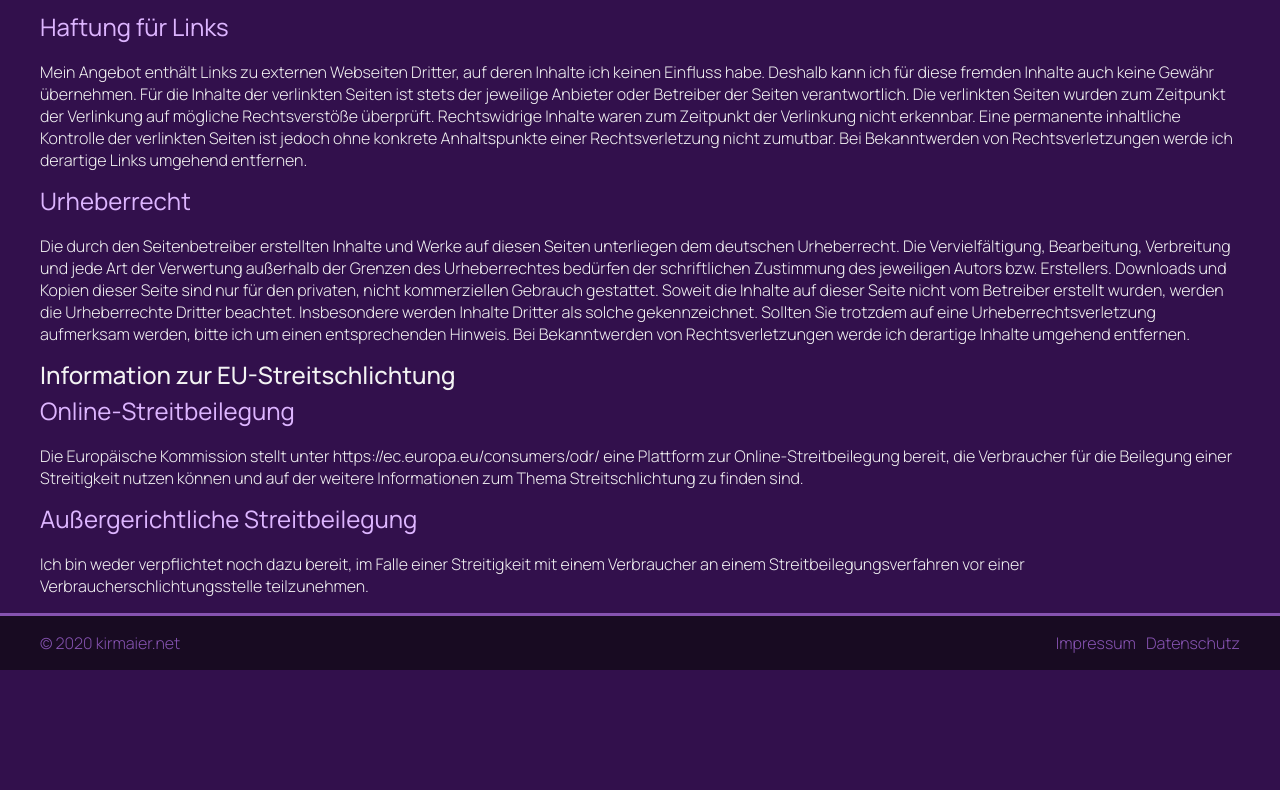
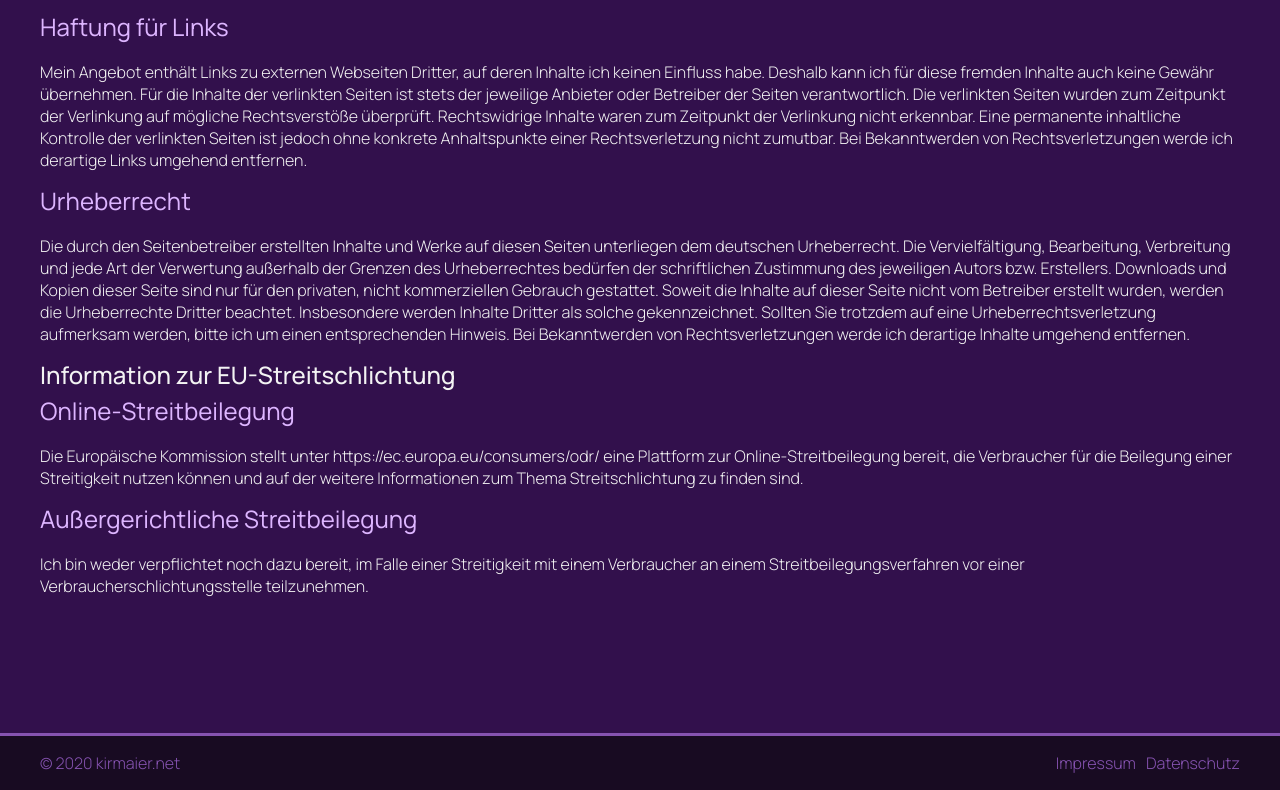
Before and after one commit to felixk76/kirmaiernet, an Eleventy site: page src/impressum.md in a window 1280 px wide. Shown: the part 617-1407 px from the top of the page. Before the commit the page ends 1287 px from the top, so only its background shows below. Built offline with nearby package versions, Linux system fonts and the light colour scheme; Eleventy itself is replaced by a stand-in of ours; files that its build step writes are made by us from their sources; files whose address does not match are found by name.

Commit message:
Fix spacing issues in footer at smaller viewports

```diff
--- a/src/Scss/partials/_page-footer.scss
+++ b/src/Scss/partials/_page-footer.scss
@@ -2,6 +2,7 @@
 .site-footer {
     grid-row: 3 / 4;
     display: flex;
+    flex-wrap: wrap;
     justify-content: space-between;
     align-items: center;
     width: 100%;
@@ -10,9 +11,11 @@
     border-top: 3px solid var(--site-footer-border, $site-footer-border-default);
     font-size: 16px;
     padding: 5px 1.25em;
+    margin-top: 60px;
 
     @include bp(medium1) {
         padding: 0 2.5em;
+        margin-top: 120px;
     }
 }
 
```
